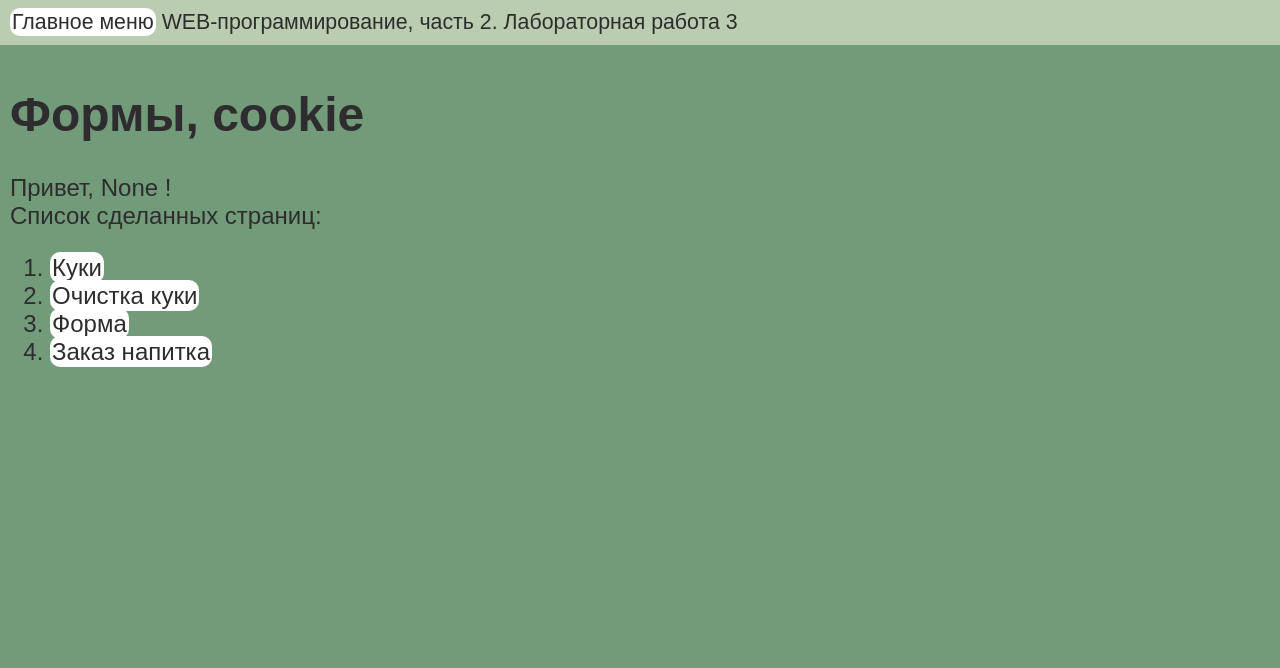
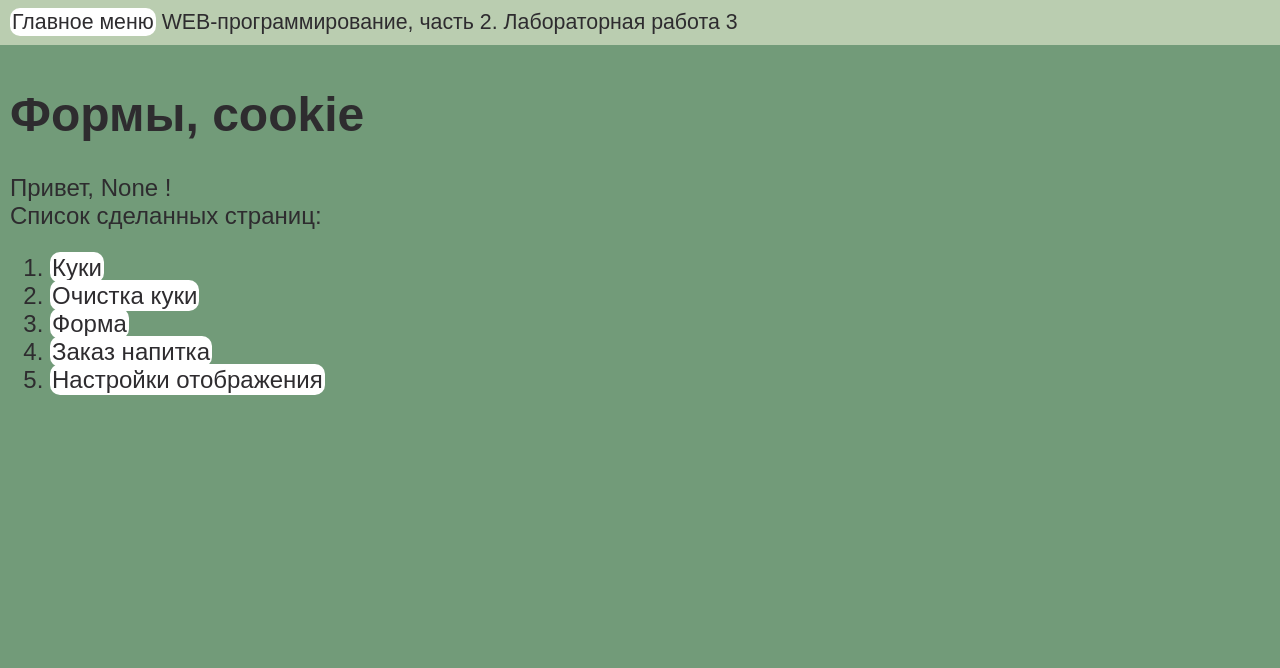
Before and after one commit to ArtemTigranian/back-end-labs, a Flask app: page /lab3/ in a window 1280 px wide. Shown: the top 668 px of the page. Run offline with Flask 3, Linux system fonts and the light colour scheme.

Commit message:
Настройки отображения

```diff
--- a/lab2.py
+++ b/lab2.py
@@ -4,7 +4,7 @@ lab2 = Blueprint('lab2', __name__)
 
 @lab2.route('/lab2/')
 def lab():
-    return render_template('lab2.html')
+    return render_template('lab2/lab2.html')
 
 
 @lab2.route('/lab2/a')
@@ -38,7 +38,7 @@ def flowers(flower_id):
 
 @lab2.route('/lab2/all_flowers')
 def all_flowers():
-    return render_template('all_flowers.html', flowers=flower_list, flower_count=len(flower_list))
+    return render_template('lab2/all_flowers.html', flowers=flower_list, flower_count=len(flower_list))
 
 
 @lab2.route('/lab2/add_flower', methods=['post'])
@@ -135,32 +135,32 @@ kings = [
     {
         "name": "Арташес I - Արտաշես",
         "description": "Один из величайших древних армянских царей. Правил еще в 189-160 годах до нашей эры. Известен как знаменитый реформатор, собиратель армянских земель в Мец Хайк - Великую Армению.",
-        "image": "/static/artashes.png"
+        "image": "/static/lab2/artashes.png"
     },
     {
         "name": "Тигран II Великий - Տիգրան",
         "description": "Величайший правитель в армянской истории. Царь Великой Армении из династии Арташесидов, чьи владения в I веке до нашей эры простирались от Каспия до Иерусалима.",
-        "image": "/static/tigran.png"
+        "image": "/static/lab2/tigran.png"
     },
     {
         "name": "Трдат III - Տրդատ Գ Մեծ",
         "description": "Армянский царь из династии Аршакидов, правивший в IV веке нашей эры. Именно в эпоху Трдата произошло величайшее событие мировой важности - армяне первыми в истории приняли христианскую веру. А сам он вошел в историю как государь-креститель нации.",
-        "image": "/static/trdat.png"
+        "image": "/static/lab2/trdat.png"
     },
     {
         "name": "Царь Пап - Պապ",
         "description": "Правивший в конце IV века нашей эры армянский царь из династии Аршакидов. Вошел в историю как умный и отважный царь, реформатор церкви, победитель персов в битве у Багавана. Увы, пал жертвой подлости римлян...",
-        "image": "/static/pap.png"
+        "image": "/static/lab2/pap.png"
     },
     {
         "name": "Ашот II Еркат (Железный) - Աշոտ Բ Երկաթ",
         "description": "Этот великий царь из династии Багратуни правил в IX веке нашей эры. Именно Ашот Еркат в битве на Севане разбил арабов, избавив Армению от владычества Халифата.",
-        "image": "/static/ashot.png"
+        "image": "/static/lab2/ashot.png"
     },
     {
         "name": "Левон I Киликийский - Լեւոն Բ Մեծագործ",
         "description": "Этот армянский царь из династии Рубенидов правил в конце XII века в Киликийской Армении. И сделал свою державу одним из величайших на Средиземном море, центром армянской государственности после падения Ани и Багратидской Армении.",
-        "image": "/static/levon.png"
+        "image": "/static/lab2/levon.png"
     }
 ]
 
--- a/lab3.py
+++ b/lab3.py
@@ -70,3 +70,24 @@ def pay():
 def success():
     price = request.args.get('price')
     return render_template('lab3/success.html', price=price)
+
+
+@lab3.route('/lab3/settings')
+def settings():
+    color = request.args.get('color')
+    font_size = request.args.get('font_size')
+    font_family = request.args.get('font_family')
+
+    resp = make_response(redirect('/lab3/settings'))
+
+    if color:
+        resp.set_cookie('color', color)
+    if font_size:
+        resp.set_cookie('font_size', font_size)
+    if font_family:
+        resp.set_cookie('font_family', font_family)
+
+    if color or font_size or font_family:
+        return resp
+
+    return render_template('lab3/settings.html', color=request.cookies.get('color'), font_size=request.cookies.get('font_size'), font_family=request.cookies.get('font_family'))
--- a/static/main.css
+++ b/static/main.css
@@ -1,6 +1,6 @@
 body {
     background-color: rgb(114, 155, 121);
-    color: rgb(46, 44, 47);
+    /* color: rgb(46, 44, 47); */
     font-family: Arial;
     margin: 0px 0px 67px;
 }
--- a/templates/base.html
+++ b/templates/base.html
@@ -8,6 +8,19 @@
     <link rel="shortcut icon" href="{{ url_for('static', filename='favicon-16x16.png') }}">
     <link rel="shortcut icon" href="{{ url_for('static', filename='favicon-32x32.png') }}">
     <title>Артем Тигранян. {%block lab%}{%endblock%}</title>
+    <style>
+        body {
+            {% if request.cookies.get('color') %}
+            background-color: {{ request.cookies.get('color') }};
+            {% endif %}
+            {% if request.cookies.get('font_size') %}
+            font-size: {{ request.cookies.get('font_size') }}px;
+            {% endif %}
+            {% if request.cookies.get('font_family') %}
+            font-family: {{ request.cookies.get('font_family') }};
+            {% endif %}
+        }
+    </style>
 </head>
 <body>
     <header>
@@ -16,7 +29,6 @@
 
     <main>
         {% block main %}{% endblock %}
-
     </main>
 
     <footer>
--- a/templates/lab3/lab3.html
+++ b/templates/lab3/lab3.html
@@ -13,5 +13,6 @@
         <li><a href="/lab3/del_cookie">Очистка куки</a></li>
         <li><a href="/lab3/form1">Форма</a></li>
         <li><a href="/lab3/order">Заказ напитка</a></li>
+        <li><a href="/lab3/settings">Настройки отображения</a></li>
     </ol>
 {% endblock %}
```
Also changed, not shown: templates/lab3/settings.html (added, +34 -0 lines).
